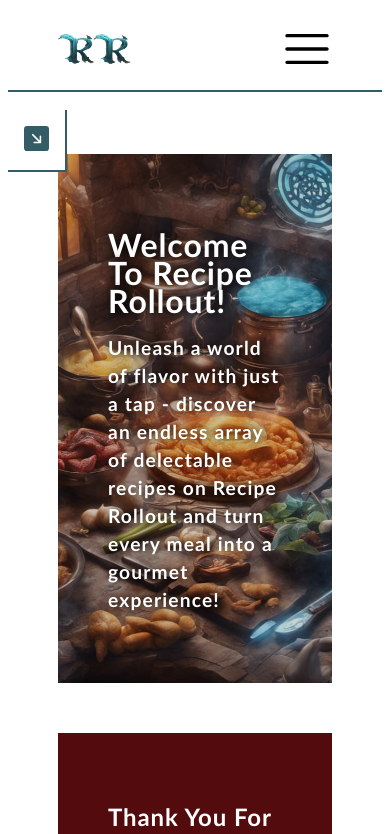
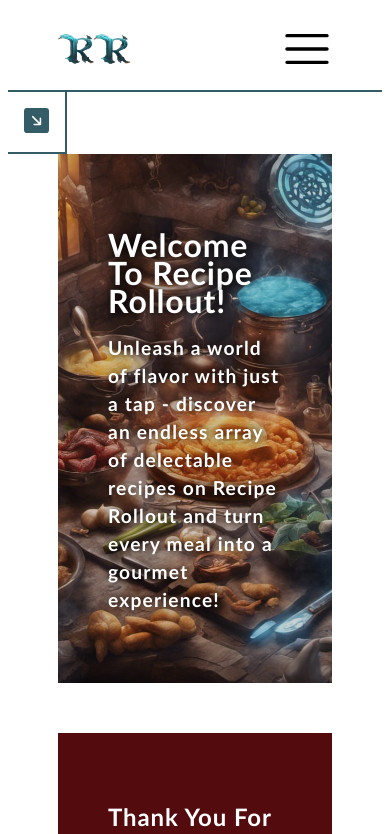
Before and after one commit to wildcard329/recipes_fe, a React (Vite) app: page / in a window 390 px wide. Shown: the top 834 px of the page. Built offline with nearby package versions, Linux system fonts and the light colour scheme; no server answers; what aws-amplify would draw is missing.

Commit message:
[page-005] added hide functionality for sub menu and fixed mobile sub header position

```diff
--- a/src/components/subheader/SubHeader.css
+++ b/src/components/subheader/SubHeader.css
@@ -1,11 +1,14 @@
 .sub-header {
   position: sticky;
-  top: 6.9rem;
+  top: 5.2rem;
   background-color: white;
   width: min-content;
-  padding: 1rem;
+}
+
+.contracted {
   border-right: 2px solid var(--dark-slate-gray);
   border-bottom: 2px solid var(--dark-slate-gray);
+  padding: 1rem;
 }
 
 .expanded {
@@ -28,3 +31,9 @@
   bottom: 0;
   right: 0;
 }
+
+@media (min-width: 1024px) {
+  .sub-header {
+    top: 6.9rem;
+  }
+}
--- a/src/components/subheader/SubHeader.jsx
+++ b/src/components/subheader/SubHeader.jsx
@@ -1,5 +1,5 @@
-import { useContext } from "react";
-import { useBool } from "../../utils/customhooks";
+import { useContext, useEffect } from "react";
+import { useBool, useScrollListener } from "../../utils/customhooks";
 import { BsArrowDownRightSquareFill, BsArrowUpLeftSquareFill } from "react-icons/bs";
 import { pageNavContext } from "../../state/contexts";
 import "./SubHeader.css";
@@ -11,17 +11,30 @@ const SubHeader = () => {
     setTruthy: setIsExpanded,
     setNotTruthy: setIsNotExpanded,
   } = useBool();
+  const {
+    isTruthy: isFocused,
+    setTruthy: setIsFocused,
+    setNotTruthy: setIsNotFocused,
+  } = useBool();
   const { navLinks } = useContext(pageNavContext);
+  const { isScrolling } = useScrollListener();
 
+  const handleMenuClose = () => {
+    setIsNotExpanded();
+    setIsNotFocused();
+  };
   return(
     <>
       {navLinks.length > 0 ?
-        <div className="sub-header">
-          {!isExpanded && <BsArrowDownRightSquareFill fill="#335c67" onClick={setIsExpanded} className="sub-header-icon" />}
+        <div className="sub-header" onMouseEnter={setIsFocused} onMouseLeave={setIsNotFocused}>
+          {!isExpanded && (isScrolling || isFocused) &&
+            <div className="contracted">
+              <BsArrowDownRightSquareFill fill="#335c67" onClick={setIsExpanded} className="sub-header-icon" />
+            </div>}
           {isExpanded &&
             <div className="expanded">
               <SubHeaderLinks navLinks={navLinks} />
-              <BsArrowUpLeftSquareFill fill="#335c67" onClick={setIsNotExpanded} className="sub-header-icon right-corner" />
+              <BsArrowUpLeftSquareFill fill="#335c67" onClick={handleMenuClose} className="sub-header-icon right-corner" />
             </div>}
         </div>
       :
--- a/src/utils/customhooks/useScrollListener.js
+++ b/src/utils/customhooks/useScrollListener.js
@@ -13,7 +13,7 @@ const useScrollListener = () => {
         setIsScrolling();
         setTimeout(() => {
           setIsNotScrolling();
-        }, 500);
+        }, 5000);
       };
 
       window.addEventListener('scroll', handleScroll);
```
